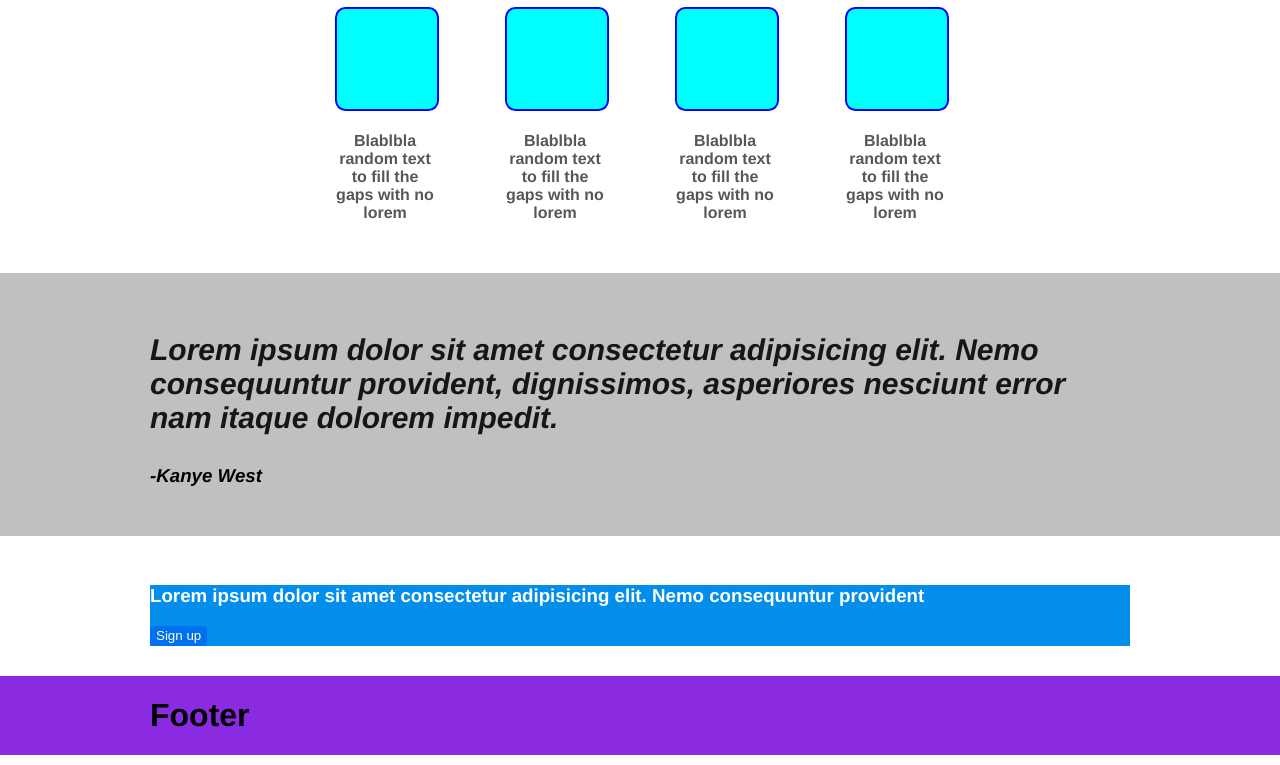
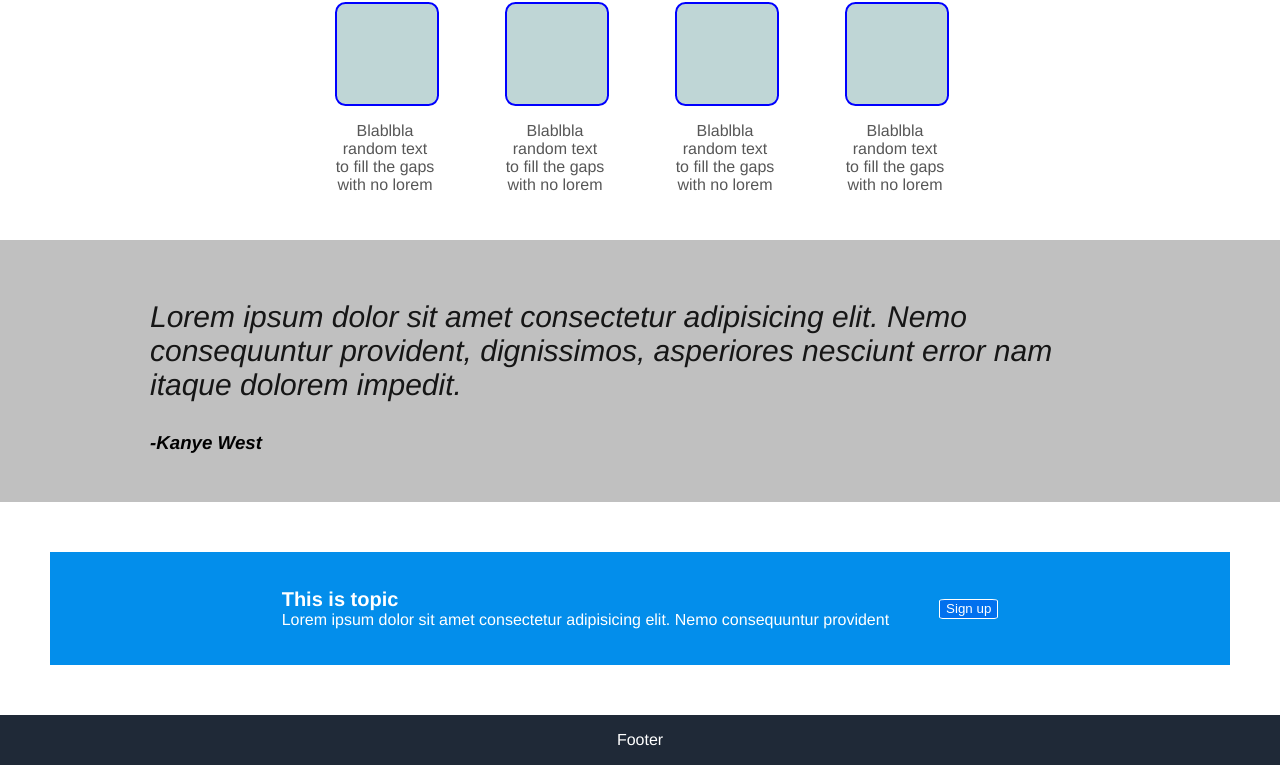
Before and after one commit to mketwee/website-odin, a plain HTML site: page index.html in a window 1280 px wide. Shown: the part 400-1165 px from the top of the page. Drawn offline with Linux system fonts and the light colour scheme.

Commit message:
added some  p tags  replacining  h4 tags

```diff
--- a/index.html
+++ b/index.html
@@ -16,11 +16,11 @@
         <div class="div1">
           <div class="div1text">
             <h1>This is a Awsome Website</h1>
-            <h4>
+            <p>
               This Website has small text . I will type is here to fill the gaps
               met consectetur adipisicing elit. Nemo consequuntur provident,
               dignissimos, asperiores
-            </h4>
+            </p>
             <button>Sign up</button>
           </div>
           <div class="div1image">
@@ -33,50 +33,52 @@
             <div class="cards">
               <div>
                 <div class="imgcon"></div>
-                <h4>Blablbla random text to fill the gaps with no lorem</h4>
+                <p>Blablbla random text to fill the gaps with no lorem</p>
               </div>
             </div>
             <div class="cards">
               <div>
                 <div class="imgcon"></div>
-                <h4 >Blablbla random text to fill the gaps with no lorem</h4>
+                <p>Blablbla random text to fill the gaps with no lorem</p>
               </div>
             </div>
             <div class="cards">
               <div>
                 <div class="imgcon"></div>
-                <h4>Blablbla random text to fill the gaps with no lorem</h4>
+                <p>Blablbla random text to fill the gaps with no lorem</p>
               </div>
             </div>
             <div class="cards">
               <div>
                 <div class="imgcon"></div>
-                <h4>Blablbla random text to fill the gaps with no lorem</h4>
+                <p>Blablbla random text to fill the gaps with no lorem</p>
               </div>
             </div>
           </div>
         </div>
         <div class="div3">
-          <h3 class="yetext">
+          <p class="yetext">
             Lorem ipsum dolor sit amet consectetur adipisicing elit. Nemo
             consequuntur provident, dignissimos, asperiores nesciunt error nam
             itaque dolorem impedit.
-          </h3>
+          </p>
           <h3>-Kanye West</h3>
         </div>
         <div class="div4">
           <div class="call2a">
-            <h3>
+
+            <p class="call2txt">
+              <span> This is topic </span>
               Lorem ipsum dolor sit amet consectetur adipisicing elit. Nemo
               consequuntur provident
-            </h3>
-            <button>Sign up</button>
+            </p>
+            <button class="buttonw">Sign up</button>
           </div>
         </div>
       </div>
 
       <div class="footer">
-        <h1>Footer</h1>
+        <p>Footer</p>
       </div>
     </div>
   </body>
--- a/style.css
+++ b/style.css
@@ -17,21 +17,26 @@ html , body  {
 
 .header {
 
-background-color: brown;
+background-color: #1f2937;
 margin-bottom: 0;
+color: #ffffff;
 
 
 }
 
 .footer{
-    background-color: blueviolet;
+    background-color: #1f2937;
+    color: #ffffff;
+    justify-content: center;
+    align-items: center;
+    display: flex;
 }
 
 .imgcon {
     border: 2px solid blue;
     height: 100px;
     width: 100px;
-    background-color: aqua;
+    background-color: rgb(191, 214, 214);
     border-radius: 10%;
     margin: auto;
 
@@ -116,10 +121,32 @@ button {
 
 .div4 {
     background-color: #ffffff;
+    padding: 50px;
 
 }
 
 .call2a {
     background-color: rgb(3, 142, 235);
     color: #ffffff;
+    display: flex;
+    padding: 20px;
+    align-items: center;
+    justify-content: center;
+    gap: 50px;
 }
+
+.buttonw {
+    border: 1px solid #ffffff;
+    flex-shrink: 0;
+}
+
+ .call2txt {
+    display: flex;
+    flex-direction: column;
+    color: rgb(255, 255, 255);
+
+ }
+ span {
+    font-size: 20px;
+    font-weight: bold;
+ }
```
